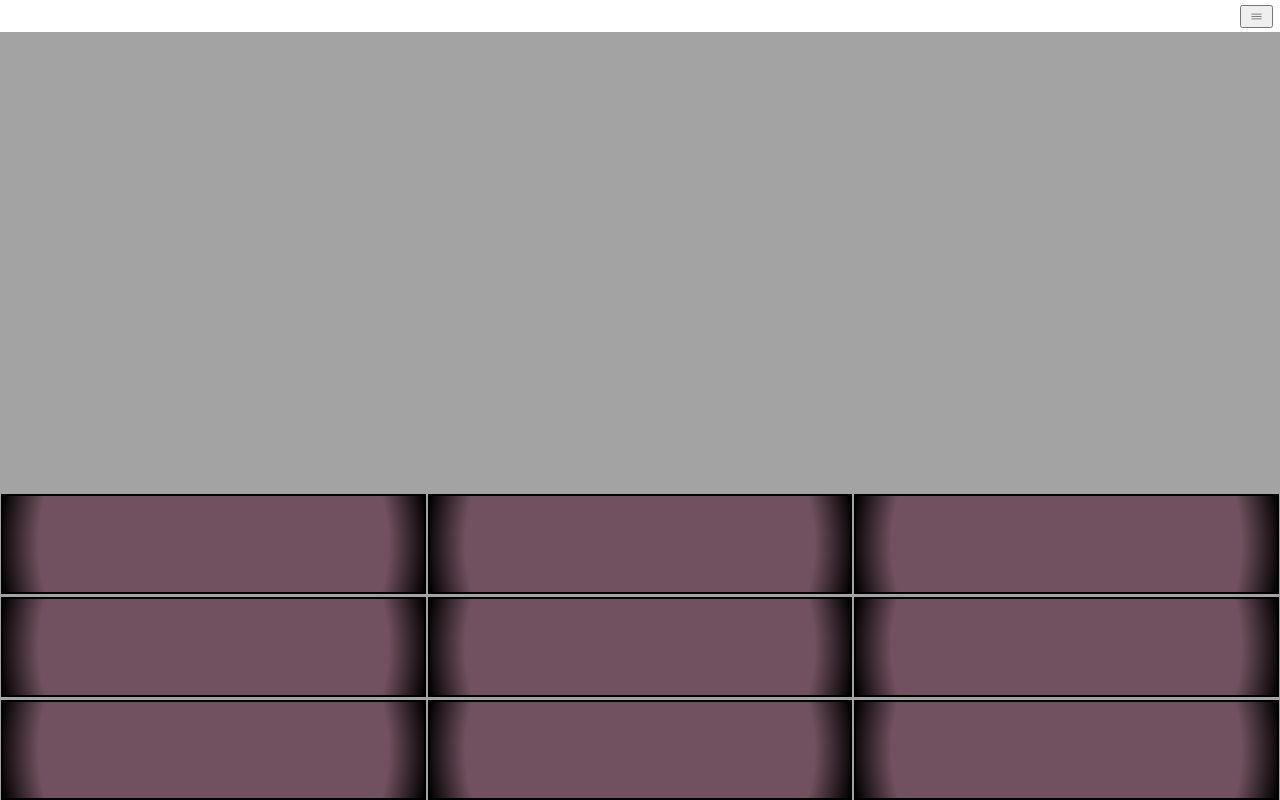
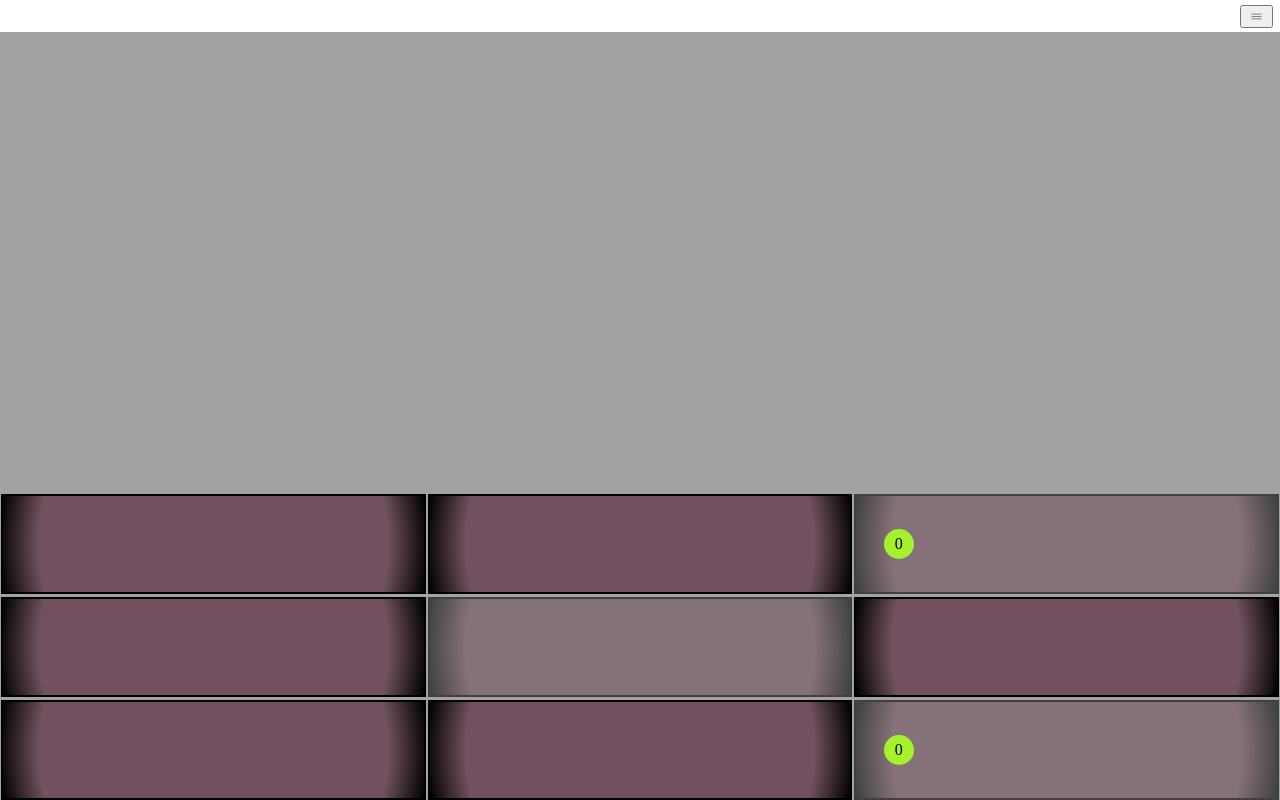
Before and after one commit to alhs1995/NeutecIInterview, a Vue app: page / in a window 1280 px wide. Built offline with nearby package versions, Linux system fonts and the light colour scheme.

Commit message:
feat: 箱子閃爍,點點移動 鍵盤壞掉,用手機加減寫 目前耗時一小時

```diff
--- a/package.json
+++ b/package.json
@@ -10,6 +10,7 @@
   },
   "dependencies": {
     "normalize.css": "^8.0.1",
+    "sass": "^1.69.5",
     "vue": "^3.3.8"
   },
   "devDependencies": {
--- a/src/components/mainPage/answer1/box.vue
+++ b/src/components/mainPage/answer1/box.vue
@@ -1,17 +1,36 @@
 <script setup>
-
+const props = defineProps({
+  shine: {
+    type: Boolean,
+    withDefaults: false
+  }
+})
 </script>
 
 <template>
-  <div class="box"></div>
+  <div class="box" :class="{'shine':props.shine}"></div>
 </template>
 
-<style scoped>
+<style lang="scss" scoped>
 .box {
   flex: 0 0 calc(calc(100% - 6px) / 3);
   height: 100px;
   border: black solid 2px;
   background: radial-gradient(circle, rgba(113,81,95,1) 81%, rgba(0,0,0,1) 100%);
   box-sizing: border-box;
+  &.shine{
+    animation: shining 1s linear infinite;
+  }
+}
+@keyframes shining {
+  0%{
+    opacity: 1;
+  }
+  50%{
+    opacity: .6;
+  }
+  100%{
+    opacity: 1;
+  }
 }
 </style>
--- /dev/null
+++ b/src/components/mainPage/answer1/dot.vue
@@ -0,0 +1,43 @@
+<script setup>
+const props = defineProps({
+  startX: {
+    type: String
+  },
+  startY: {
+    type: String
+  },
+  endX: {
+    type: String
+  },
+  endY: {
+    type: String
+  },
+})
+</script>
+
+<template>
+  <div class="dot" :style="{'--startX':props.startX, '--startY':props.startY, '--endX':props.endX, '--endY':props.endY}">0</div>
+</template>
+
+<style lang="scss" scoped>
+.dot {
+  width: 30px;
+  height: 30px;
+  background-color: #A5F12B;
+  border-radius: 50%;
+  position: absolute;
+  transform: translate(-50%, -50%);
+  top: var(--startY);
+  left: var(--startX);
+  display: flex;
+  align-items: center;
+  justify-content: center;
+  animation: flyTo 1s ease infinite;
+  @keyframes flyTo {
+    to{
+      top: var(--endY);
+      left: var(--endX);
+    }
+  }
+}
+</style>
--- a/src/components/mainPage/answer1/index.vue
+++ b/src/components/mainPage/answer1/index.vue
@@ -1,14 +1,72 @@
 <script setup>
 import box from './box.vue'
+import dot from './dot.vue'
+// 指定箱子要不要閃爍
+const boxSetting = [
+  false,
+  false,
+  true,
+  false,
+  true,
+  false,
+  false,
+  false,
+  true
+]
+// 寫個算單位的方便處理位置
+const getSet = (times) => {
+  const setTimes = (2*times)+1
+  const setAdd = 3*times
+  if(setTimes===1) {
+    return `calc(calc(100% - 6px) / 6)`
+  } else {
+    return `calc(calc(calc(calc(100% - 6px) / 6) * ${setTimes}) + ${setAdd}px)`
+  }
+}
+// 點點要多少個都可以，可以直接指定結束位置
+const dots = [
+  {
+    StartX: getSet(0),
+    StartY: getSet(0),
+    EndX: getSet(2),
+    EndY: getSet(0),
+  },
+  {
+    StartX: getSet(2),
+    StartY: getSet(0),
+    EndX: getSet(4),
+    EndY: getSet(0),
+  },
+  {
+    StartX: getSet(0),
+    StartY: getSet(2),
+    EndX: getSet(2),
+    EndY: getSet(2),
+  },
+  {
+    StartX: getSet(2),
+    StartY: getSet(2),
+    EndX: getSet(4),
+    EndY: getSet(2),
+  },
+]
 </script>
 
 <template>
   <div class="boxContainer">
-    <box v-for="item in 9" :key="item" />
+    <box v-for="(box,index) in boxSetting" :key="'box'+index" :shine="box" />
+    <dot
+      v-for="(dot,index) in dots"
+      :key="'dot'+index"
+      :start-x="dot.StartX"
+      :start-y="dot.StartY"
+      :end-x="dot.EndX"
+      :end-y="dot.EndY"
+    />
   </div>
 </template>
 
-<style scoped>
+<style lang="scss" scoped>
 .boxContainer {
   width: 100%;
   height: 306px;
@@ -16,5 +74,8 @@ import box from './box.vue'
   flex-wrap: wrap;
   align-content: space-between;
   justify-content: space-around;
+  position: relative;
+  overflow: hidden;
 }
+
 </style>
```
Also changed, not shown: 1 other file (tests, documents, lock files or other folders).
